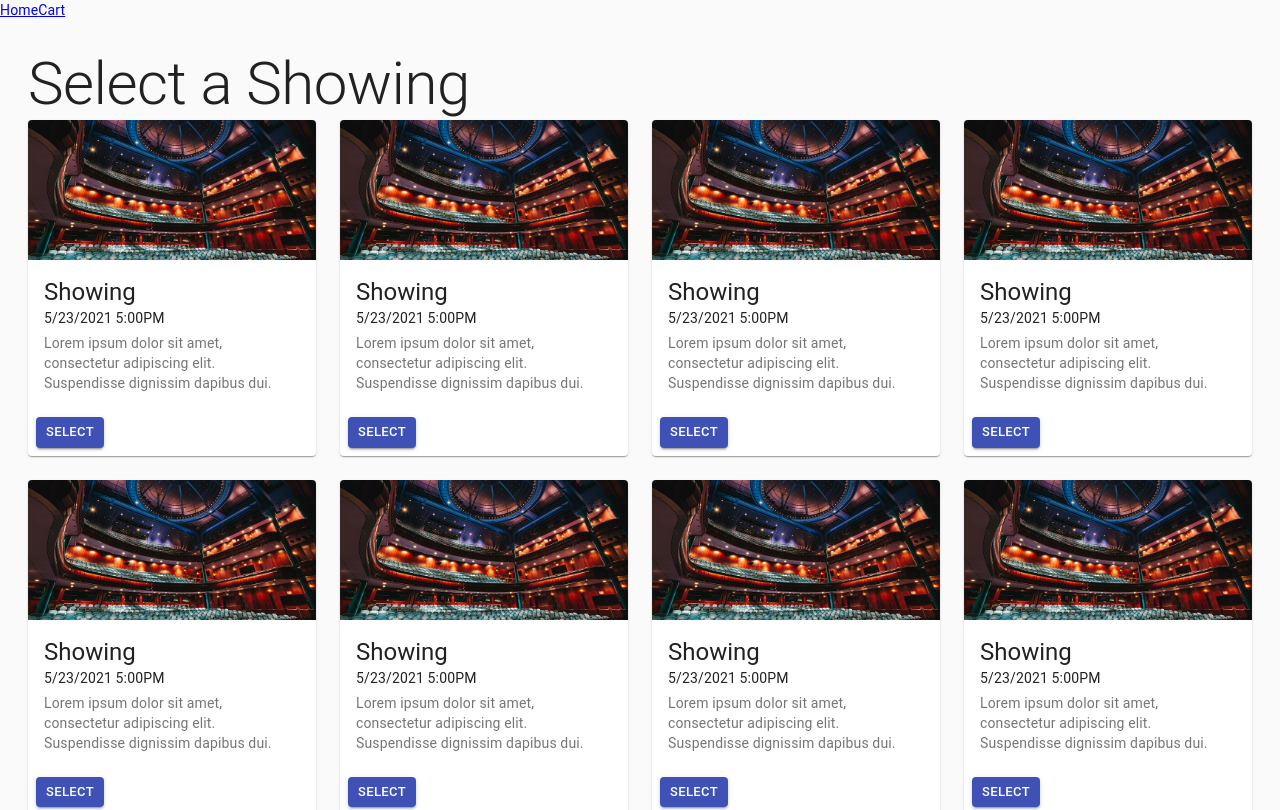
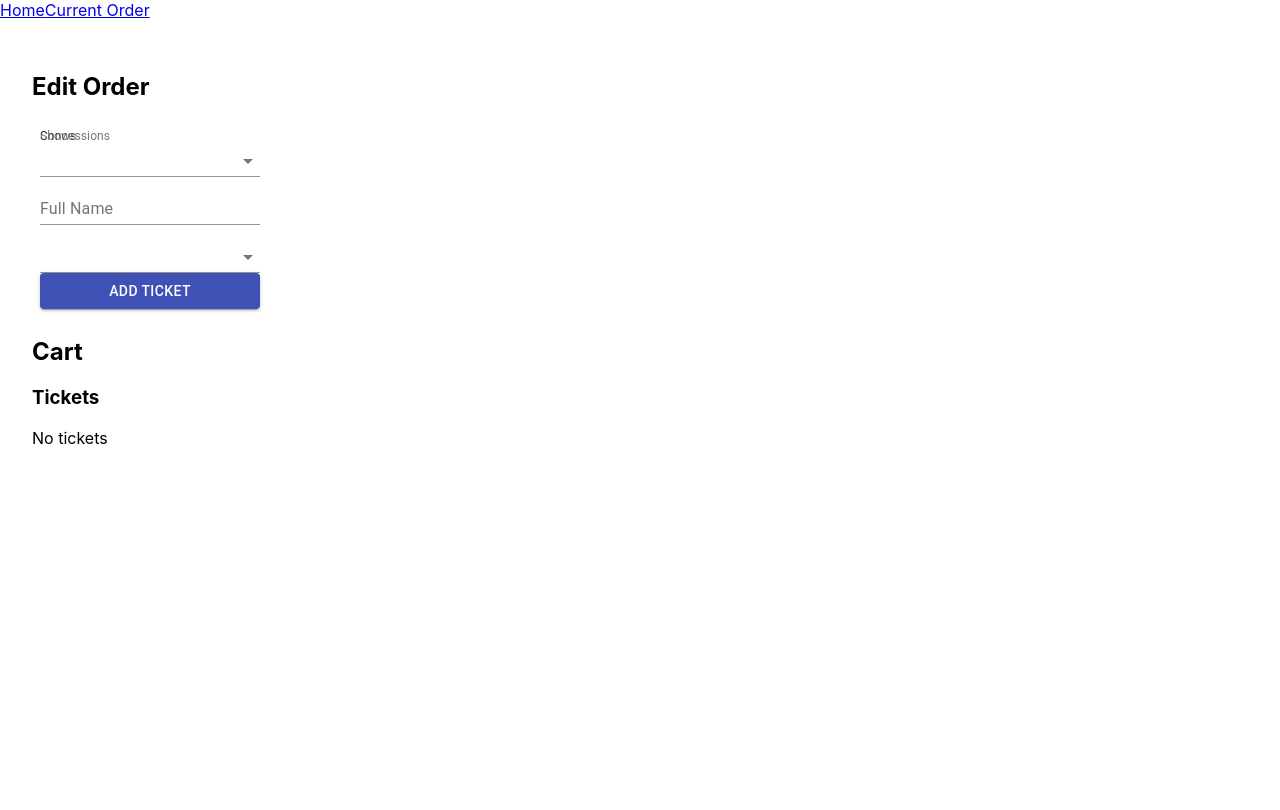
Before and after one commit to wpapsco/capstone-mockup, a React (Create React App) app: page /order in a window 1280 px wide. Before the commit this address led to /. Shown: the top 810 px of the page. Built offline with nearby package versions, Linux system fonts and the light colour scheme.

Commit message:
Link "edit order" demo from main app

```diff
--- a/src/App.tsx
+++ b/src/App.tsx
@@ -4,15 +4,14 @@ import ShowingsPage from "./components/ShowingsPage";
 import DoorList from "./components/DoorList";
 import CssBaseline from '@material-ui/core/CssBaseline';
 import Button from '@material-ui/core/Button';
-import Cart from './features/cart/Cart';
 import Navbar from './app/Navbar';
-
 import {
      BrowserRouter as Router,
      Switch,
      Route,
      Redirect,
 } from 'react-router-dom';
+import EditOrderPage from "./features/ticketPurchase/EditOrderPage";
 
 function App() {
 
@@ -36,8 +35,8 @@ function App() {
                             <Button variant="contained" color="primary" onClick={() => setDoorList(false)}>Back</Button>
                         ]}
                     </Route>
-                    <Route path="/cart">
-                        <Cart />
+                    <Route path="/order">
+                        <EditOrderPage />
                     </Route>
                     <Redirect to="/" />
                 </Switch>
--- a/src/app/Navbar.tsx
+++ b/src/app/Navbar.tsx
@@ -5,7 +5,7 @@ export default function Navbar()  {
     return (
         <nav>
             <NavLink activeClassName="active" to='/'>Home</NavLink>
-            <NavLink to='/cart'>Cart</NavLink>
+            <NavLink to='/order'>Current Order</NavLink>
         </nav>
     )
 }
--- a/src/features/cart/Cart.tsx
+++ b/src/features/cart/Cart.tsx
@@ -1,38 +1,19 @@
-import { appSelector, useAppDispatch } from '../../app/hooks'
-import { selectContents, addTicket } from './cartSlice'
+import { appSelector } from '../../app/hooks'
+import { selectContents } from './cartSlice'
 
-import Button from '@material-ui/core/Button';
 import TicketSummary from '../ticketPurchase/TicketSummary'
 
 const Cart = () => {
     const contents = appSelector(selectContents)
-    const dispatch = useAppDispatch()
 
-    const handleAddTicket = () => {
-        const eventName = 'Fundraiser'
-        const participantName = 'Jane Doe'
-        const concessions = true
-
-        dispatch(addTicket(
-            eventName,
-            participantName,
-            concessions,
-            new Date(Date.now())
-        ))
-    }
-
+    const numTickets = contents.tickets.length
     return (
         <div>
-            <h1>Cart</h1>
-            {contents.tickets.map(ticket =>
-                <TicketSummary
-                    key={ticket.id}
-                    {...ticket} />
-            )}
-            <Button
-                variant='contained'
-                color='primary'
-                onClick={() => handleAddTicket()}>Add Ticket Test</Button>
+            <h2>Cart</h2>
+            <h3>Tickets</h3>
+            {numTickets===0 && <p>No tickets</p>}
+            {numTickets > 0 &&
+                contents.tickets.map(ticket => <TicketSummary key={ticket.id} {...ticket} /> )}
         </div>
     )
 }
--- /dev/null
+++ b/src/features/ticketPurchase/EditOrderPage.tsx
@@ -0,0 +1,95 @@
+import React, { useState } from 'react'
+
+import { createStyles, makeStyles, Theme } from '@material-ui/core/styles';
+import Button from '@material-ui/core/Button';
+import TextField from '@material-ui/core/TextField';
+import Select from '@material-ui/core/Select';
+import InputLabel from '@material-ui/core/InputLabel';
+import MenuItem from '@material-ui/core/MenuItem';
+import FormControl from '@material-ui/core/FormControl';
+
+import { useAppDispatch } from '../../app/hooks'
+import { addTicket } from '../cart/cartSlice'
+import Cart from '../cart/Cart'
+
+const showNames = ['BBQ Fundraiser', 'Play1', 'Play2']
+
+const useStyles = makeStyles((theme: Theme) =>
+  createStyles({
+    formControl: {
+      margin: theme.spacing(1),
+      minWidth: 120,
+    },
+    selectEmpty: {
+      marginTop: theme.spacing(2),
+    },
+  }),
+);
+
+
+export default function EditOrderPage() {
+    const classes = useStyles()
+    const [fullname, setFullname] = useState('')
+    const [eventName, selectEvent] = useState('')
+    const [boughtConcessions, setConsessions] = useState(false)
+
+    const dispatch = useAppDispatch()
+
+    const handleAddTicket = () => {
+        dispatch(addTicket(
+            eventName,
+            fullname,
+            boughtConcessions,
+            new Date(Date.now())
+        ))
+    }
+
+    const handleEventChange = (event: React.ChangeEvent<{ value: unknown }>) => {
+        if (typeof event.target.value === 'string')
+            selectEvent(event.target.value)
+    }
+
+    const handleConcessionsChange = (event: React.ChangeEvent<{ value: unknown }>) => {
+        if (typeof event.target.value === 'string')
+            setConsessions(event.target.value === 'Yes' ? true : false)
+    }
+
+    return (
+        <section>
+            <h1>Edit Order</h1>
+            <FormControl className={classes.formControl}>
+                <InputLabel id="show-label">Shows</InputLabel>
+                <Select
+                    labelId="show-label"
+                    id="show-select"
+                    value={eventName}
+                    onChange={handleEventChange}
+                >
+                    {showNames.map(name => <MenuItem value={name}>{name}</MenuItem>)}
+                </Select>
+
+                <TextField
+                    id='fullname'
+                    label='Full Name'
+                    value={fullname}
+                    onChange={e => setFullname(e.target.value)} />
+
+                <InputLabel id="concessions-label">Concessions</InputLabel>
+                <Select
+                    labelId="concessions-label"
+                    id="concessions-select"
+                    value={boughtConcessions}
+                    onChange={handleConcessionsChange}
+                >
+                    <MenuItem value='Yes'>Yes</MenuItem>
+                    <MenuItem value={'No'}>No</MenuItem>
+                </Select>
+
+                <Button variant='contained' color='primary' onClick={() => handleAddTicket()}>
+                    Add Ticket
+                </Button>
+            </FormControl>
+            <Cart />
+        </section>
+    )
+}
```
